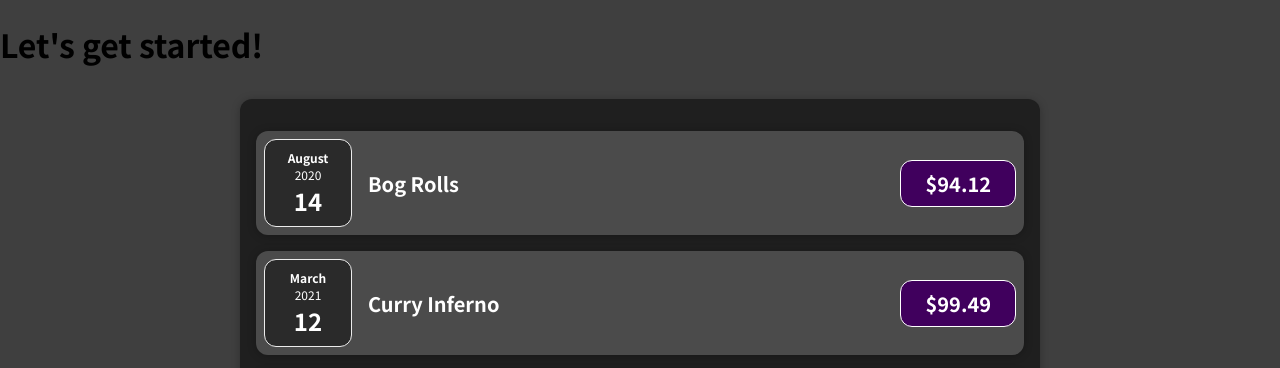
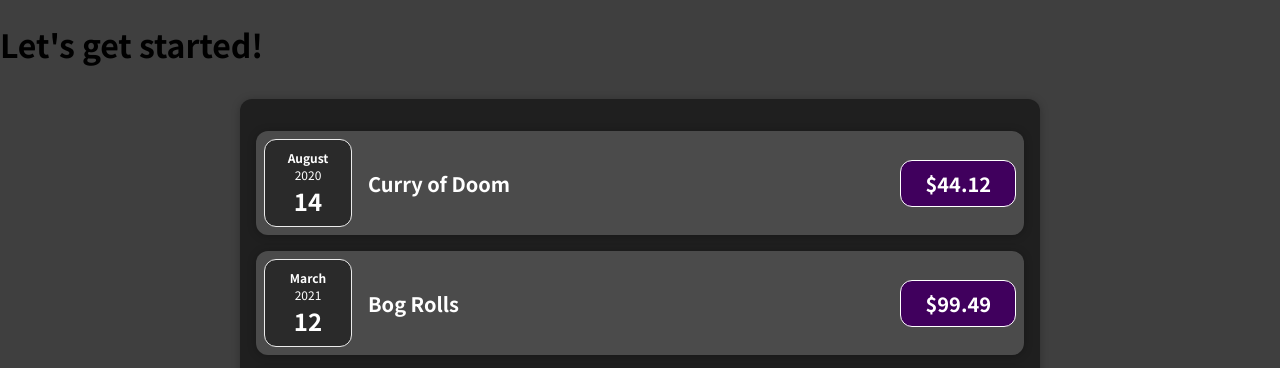
Before and after one commit to carlwilke/react-complete, a JavaScript app: page / in a window 1280 px wide. Shown: the top 368 px of the page. Built offline with nearby package versions, Linux system fonts and the light colour scheme.

Commit message:
Data update

```diff
--- a/src/App.js
+++ b/src/App.js
@@ -3,13 +3,13 @@ import Expenses from "./components/Expenses";
 const expenses = [
   {
     id: "e1",
-    title: "Bog Rolls",
-    amount: 94.12,
+    title: "Curry of Doom",
+    amount: 44.12,
     date: new Date(2020, 7, 14),
   },
   {
     id: "e2",
-    title: "Curry Inferno",
+    title: "Bog Rolls",
     amount: 99.49,
     date: new Date(2021, 2, 12),
   },
```
